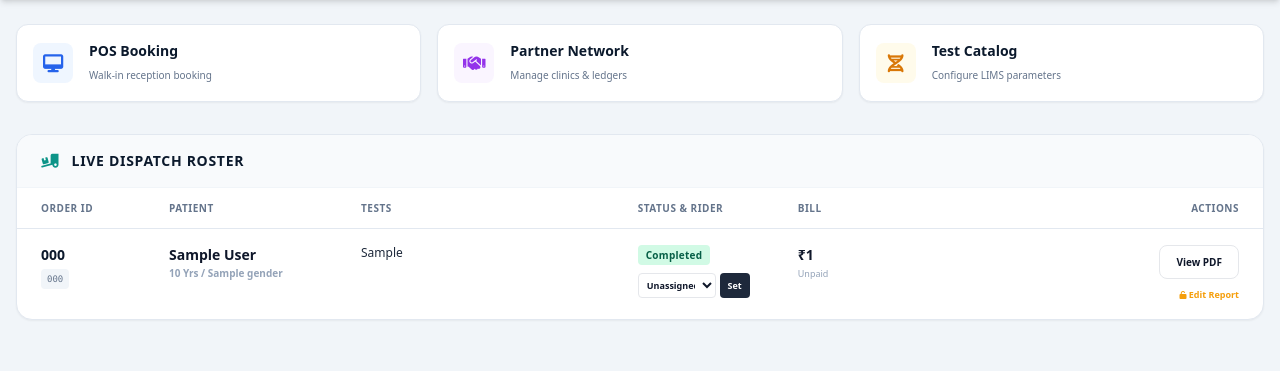
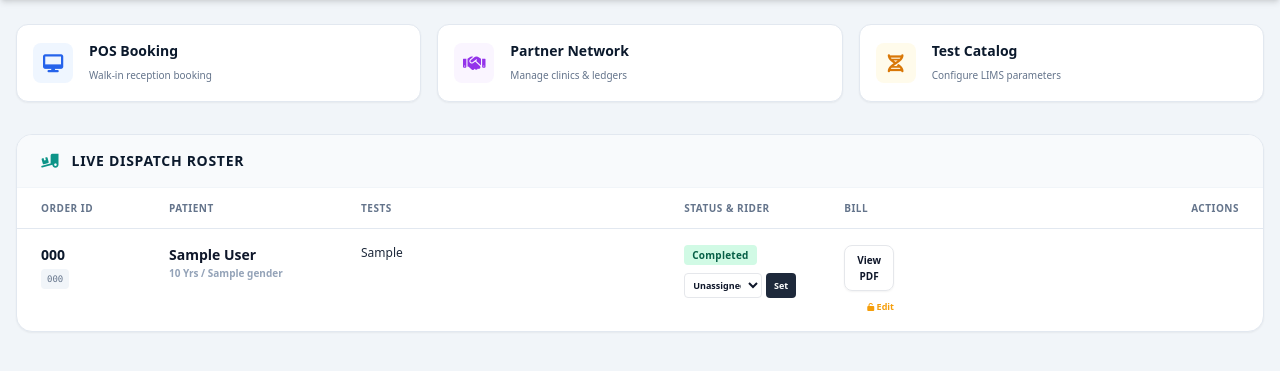
Before and after one commit to lab81617-del/caredrop-website, a Flask app: page /admin in a window 1280 px wide. Shown: the part 65-436 px from the top of the page. Run offline with Flask 3, Linux system fonts and the light colour scheme; the visitor is signed in with stand-in values (Sample User, id 1); a database or web service that is not in the repository returns one stand-in record (values such as "Sample title"); parts of the project's set-up code (start-up, migrations or seed data) failed here and were passed over; some libraries are stand-ins or nearby versions.

Commit message:
Update admin.html

```diff
--- a/templates/admin.html
+++ b/templates/admin.html
@@ -70,13 +70,22 @@
                                     <button type="submit" class="bg-slate-800 text-white px-2 py-1 rounded text-[9px] font-bold">Set</button>
                                 </form>
                             </td>
-                            <td class="py-4 px-6"><span class="font-black text-slate-900 text-sm block">₹{{ o.total_bill|int }}</span><span class="text-[9px] {% if o.is_paid %}text-emerald-600 font-bold{% else %}text-slate-400{% endif %}">{{ 'Paid' if o.is_paid else 'Unpaid' }}</span></td>
-                            <td class="py-4 px-6 text-right">
-                                <a href="/lims_report/{{ o.id }}" target="_blank" class="inline-block bg-brand-50 border border-brand-200 text-brand-700 hover:bg-brand-600 hover:text-white px-4 py-2 rounded-lg text-[10px] font-bold transition">{% if o.status != 'Completed' %}Enter Results{% else %}View PDF{% endif %}</a>
+                           <td class="py-4 px-6 text-right space-y-2">
+                                <a href="/lims_report/{{ o.id }}" target="_blank" class="block w-full text-center bg-brand-50 border border-brand-200 text-brand-700 hover:bg-brand-600 hover:text-white px-3 py-1.5 rounded-lg text-[10px] font-bold transition shadow-sm">
+                                    {% if o.status != 'Completed' %}Enter Results{% else %}View PDF{% endif %}
+                                </a>
+
+                                {% if o.status != 'Completed' and role in ['admin', 'reception'] %}
+                                <!-- Direct PDF Upload -->
+                                <form action="/admin/upload_pdf/{{ o.id }}" method="POST" enctype="multipart/form-data" class="flex flex-col gap-1 items-end w-full">
+                                    <input type="file" name="pdf_file" accept=".pdf" class="text-[8px] w-full border border-slate-200 rounded bg-white p-0.5 text-slate-500">
+                                    <button type="submit" class="w-full bg-slate-800 text-white text-[9px] font-bold py-1 rounded shadow-sm hover:bg-slate-700 transition">Upload PDF</button>
+                                </form>
+                                {% endif %}
 
                                 <!-- REOPEN BUTTON -->
                                 {% if o.status == 'Completed' %}
-                                <a href="/admin/reopen_order/{{ o.id }}" onclick="return confirm('Reopen this report? This will un-finalize the PDF.')" class="block mt-2 text-[9px] font-bold text-amber-500 hover:text-amber-700"><i class="fa-solid fa-unlock text-[8px]"></i> Edit Report</a>
+                                <a href="/admin/reopen_order/{{ o.id }}" onclick="return confirm('Reopen this report?')" class="inline-block mt-1 text-[9px] font-bold text-amber-500 hover:text-amber-700"><i class="fa-solid fa-unlock text-[8px]"></i> Edit</a>
                                 {% endif %}
                             </td>
                         </tr>
```
